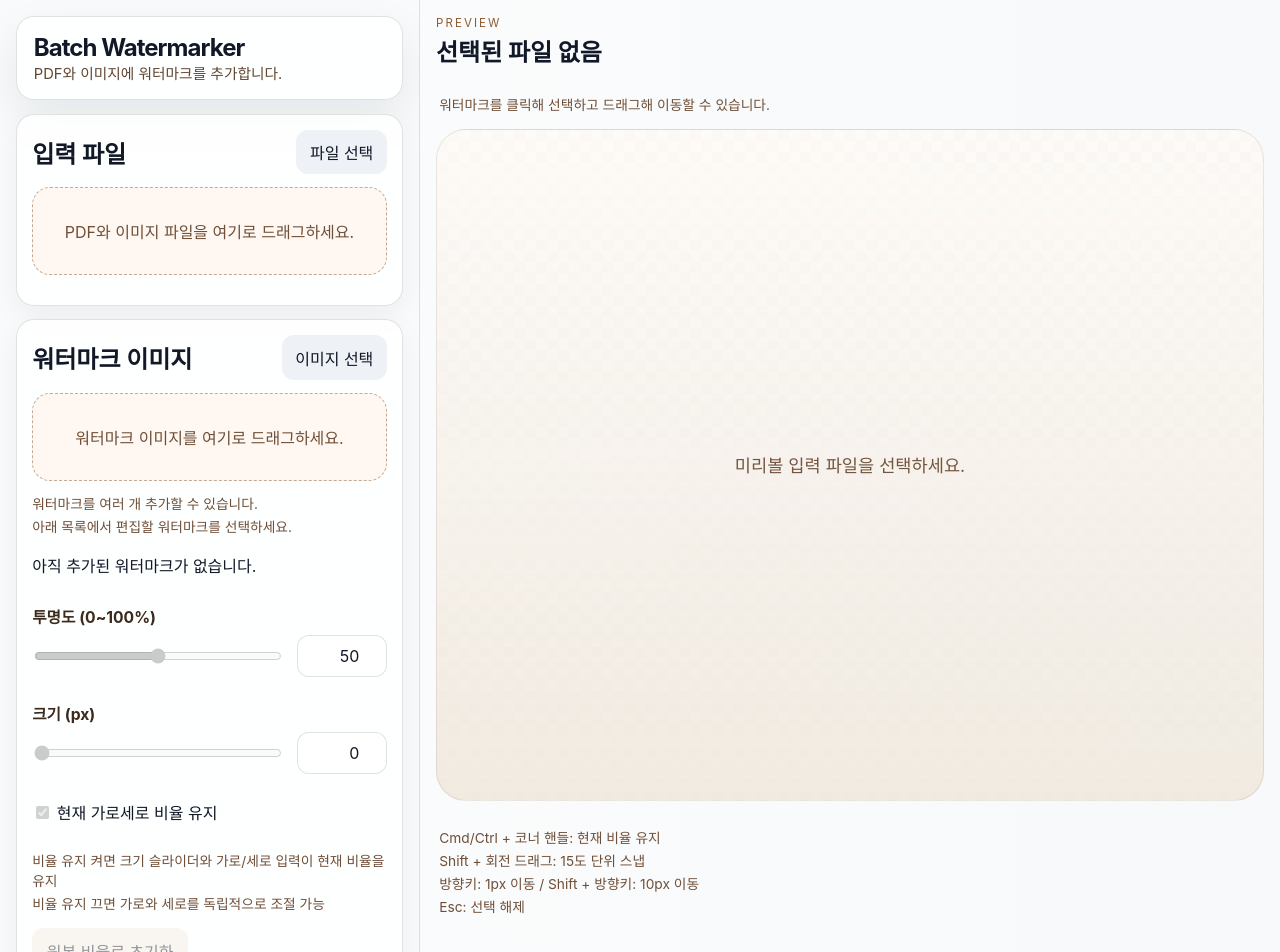
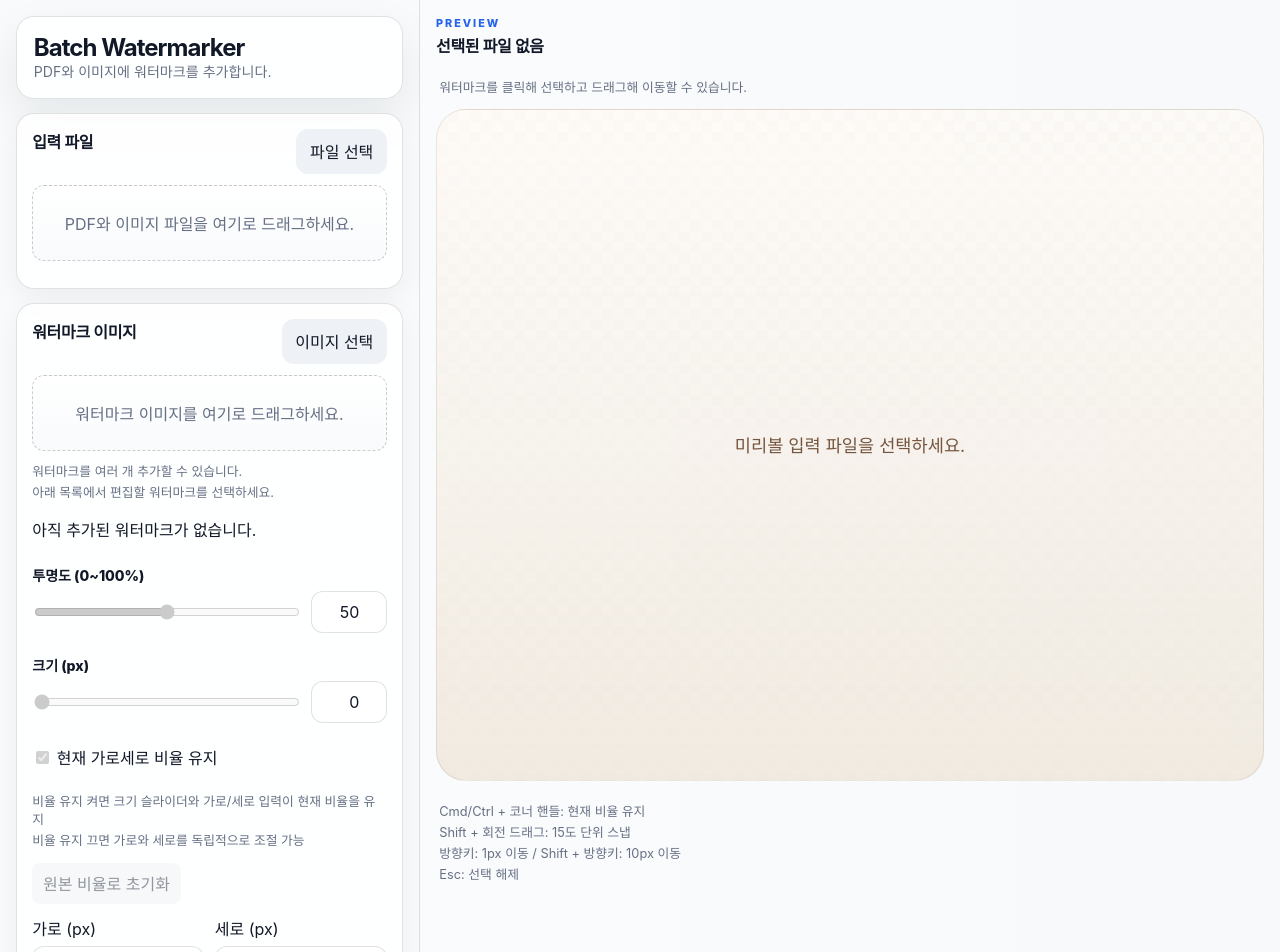
Before and after one commit to dev-universe/batch-watermarker, a React (Vite) app: page / in a window 1280 px wide. Shown: the top 952 px of the page. Built offline with nearby package versions, Linux system fonts and the light colour scheme.

Commit message:
style: refine inspector panels and controls

```diff
--- a/src/styles.css
+++ b/src/styles.css
@@ -138,32 +138,44 @@ input[type="number"]:focus {
 .panel-head,
 .preview-head {
   display: flex;
-  align-items: center;
-  gap: 1rem;
-  margin-bottom: 0.8rem;
+  align-items: flex-start;
+  gap: 0.75rem;
+  margin-bottom: 0.72rem;
 }
 
 .panel-head {
   justify-content: space-between;
 }
 
+.panel-head h2,
+.preview-head h2 {
+  font-size: 1rem;
+  letter-spacing: -0.02em;
+}
+
+.panel-head button,
+.output-actions button {
+  white-space: nowrap;
+}
+
 .output-actions {
   display: flex;
-  gap: 0.6rem;
+  gap: 0.45rem;
 }
 
 .preview-head {
   display: grid;
-  grid-template-columns: 1fr auto 1fr;
-  align-items: center;
+  grid-template-columns: minmax(0, 1fr) auto;
+  align-items: start;
 }
 
 .eyebrow {
-  margin: 0 0 0.2rem;
+  margin: 0 0 0.18rem;
   text-transform: uppercase;
   letter-spacing: 0.18em;
-  font-size: 0.72rem;
-  color: #8c5d35;
+  font-size: 0.68rem;
+  font-weight: 800;
+  color: var(--color-accent);
 }
 
 h1,
@@ -174,31 +186,33 @@ p {
 
 .subtle,
 .status {
-  color: #614632;
-  font-size: 0.92rem;
+  color: var(--color-text-muted);
+  font-size: 0.88rem;
+  line-height: 1.45;
 }
 
 .dropzone {
-  border: 1.5px dashed rgba(140, 93, 53, 0.5);
-  background: rgba(255, 248, 241, 0.9);
-  border-radius: 18px;
-  padding: 1rem;
+  border: 1.5px dashed var(--color-border-strong);
+  background:
+    linear-gradient(180deg, rgba(255, 255, 255, 0.74), rgba(248, 250, 252, 0.9));
+  border-radius: var(--radius-md);
+  padding: 0.9rem;
   text-align: center;
-  color: #6f4f38;
-  min-height: 88px;
+  color: var(--color-text-muted);
+  min-height: 76px;
   display: grid;
   place-items: center;
 }
 
 .dropzone.compact {
-  min-height: 64px;
+  min-height: 54px;
 }
 
 .file-list,
 .result-list {
   display: grid;
-  gap: 0.7rem;
-  margin-top: 0.9rem;
+  gap: 0.48rem;
+  margin-top: 0.75rem;
   max-height: 220px;
   overflow: auto;
 }
@@ -207,11 +221,11 @@ p {
 .result-item {
   display: flex;
   align-items: center;
-  gap: 0.6rem;
-  border-radius: 16px;
-  background: rgba(241, 232, 220, 0.65);
-  padding: 0.45rem;
-  border: 2px solid transparent;
+  gap: 0.45rem;
+  border-radius: var(--radius-md);
+  background: var(--color-surface-muted);
+  padding: 0.35rem;
+  border: 1px solid transparent;
   transition:
     border-color 120ms ease,
     background-color 120ms ease,
@@ -219,52 +233,61 @@ p {
 }
 
 .file-item.active {
-  border-color: rgba(181, 108, 40, 0.65);
-  background: rgba(248, 239, 228, 0.96);
-  box-shadow: 0 0 0 1px rgba(181, 108, 40, 0.12);
+  border-color: var(--color-accent);
+  background: var(--color-accent-soft);
+  box-shadow: 0 0 0 3px rgba(37, 99, 235, 0.08);
 }
 
 .file-pick {
   flex: 1;
+  min-width: 0;
   text-align: left;
   background: transparent;
-  padding: 0.7rem;
-  border-radius: 12px;
+  padding: 0.52rem;
+  border-radius: var(--radius-sm);
+}
+
+.file-pick span {
+  display: block;
+  overflow: hidden;
+  text-overflow: ellipsis;
+  white-space: nowrap;
 }
 
 .file-pick small {
   display: block;
-  opacity: 0.6;
-  margin-top: 0.15rem;
+  opacity: 0.58;
+  margin-top: 0.12rem;
 }
 
 .file-remove {
-  background: #e7d5bf;
-  border-radius: 12px;
+  background: #e8edf4;
+  border-radius: var(--radius-sm);
 }
 
 .field-grid {
   display: grid;
-  gap: 0.85rem;
-  margin-top: 1rem;
+  gap: 0.76rem;
+  margin-top: 0.9rem;
 }
 
 label {
   display: grid;
-  gap: 0.45rem;
-  margin-top: 0.75rem;
+  gap: 0.38rem;
+  margin-top: 0.62rem;
+  color: var(--color-text);
 }
 
 .field-label {
-  font-size: 0.98rem;
-  font-weight: 700;
-  color: #3c2a1c;
+  font-size: 0.88rem;
+  font-weight: 800;
+  color: var(--color-text);
 }
 
 .dimension-row {
   display: grid;
   grid-template-columns: repeat(2, minmax(0, 1fr));
-  gap: 0.8rem;
+  gap: 0.65rem;
 }
 
 .dimension-row label {
@@ -273,40 +296,45 @@ label {
 
 .control-row {
   display: grid;
-  grid-template-columns: minmax(0, 1fr) 90px;
-  gap: 0.8rem;
+  grid-template-columns: minmax(0, 1fr) 76px;
+  gap: 0.58rem;
+  align-items: center;
 }
 
 .number {
   text-align: right;
 }
 
+input[type="range"] {
+  accent-color: var(--color-accent);
+}
+
 .position-grid {
   display: grid;
   grid-template-columns: repeat(3, 1fr);
-  gap: 0.55rem;
-  margin-top: 1rem;
+  gap: 0.42rem;
+  margin-top: 0.85rem;
 }
 
 .panel-hint,
 .preview-hint {
   display: grid;
-  gap: 0.2rem;
-  margin-top: 0.9rem;
-  color: #6f4f38;
-  font-size: 0.86rem;
+  gap: 0.16rem;
+  margin-top: 0.72rem;
+  color: var(--color-text-muted);
+  font-size: 0.8rem;
   line-height: 1.45;
 }
 
 .preview-hint {
-  padding: 0.85rem 0.2rem 0;
+  padding: 0.65rem 0.2rem 0;
 }
 
 .subtle-action {
   justify-self: start;
-  padding: 0.6rem 0.85rem;
-  border-radius: 12px;
-  background: rgba(239, 226, 209, 0.75);
+  padding: 0.46rem 0.62rem;
+  border-radius: var(--radius-sm);
+  background: var(--color-surface-muted);
 }
 
 .layer-list {
```
